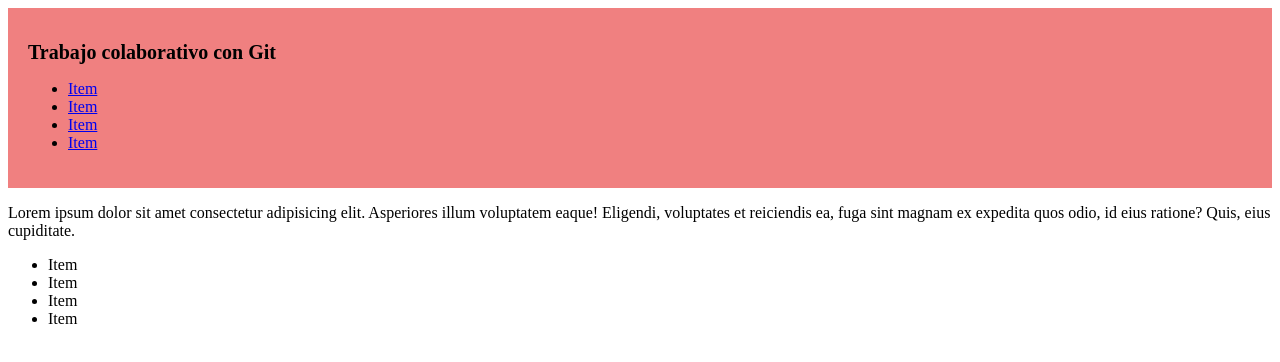
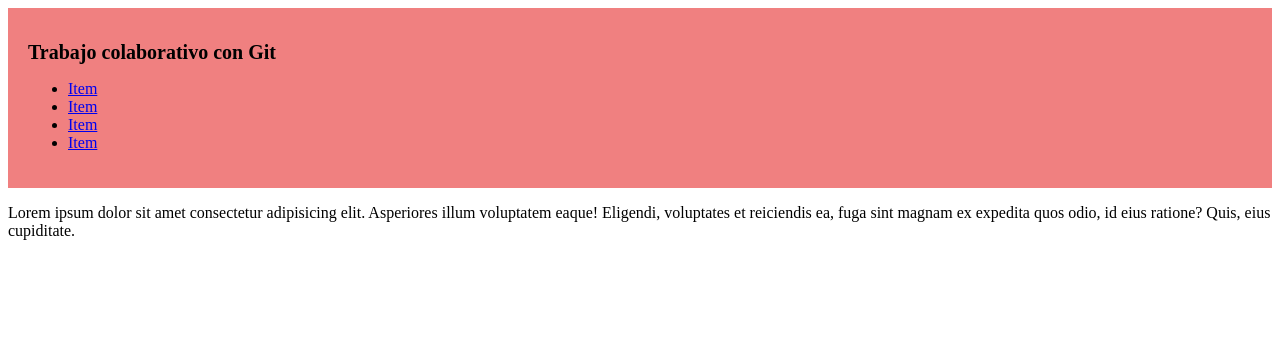
Before and after one commit to AnitaMartinez/trabajo-colaborativo-git, a plain HTML site: page index.html in a window 1280 px wide. Drawn offline with Linux system fonts and the light colour scheme.

Commit message:
Revert "Footer"
This reverts commit b57dcd144eb44e63bde1223cde0c1dc29dae2b96.

```diff
--- a/index.html
+++ b/index.html
@@ -28,13 +28,5 @@
         </p>
       </section>
     </main>
-    <footer>
-      <ul>
-        <li>Item</li>
-        <li>Item</li>
-        <li>Item</li>
-        <li>Item</li>
-      </ul>
-    </footer>
   </body>
 </html>
```
